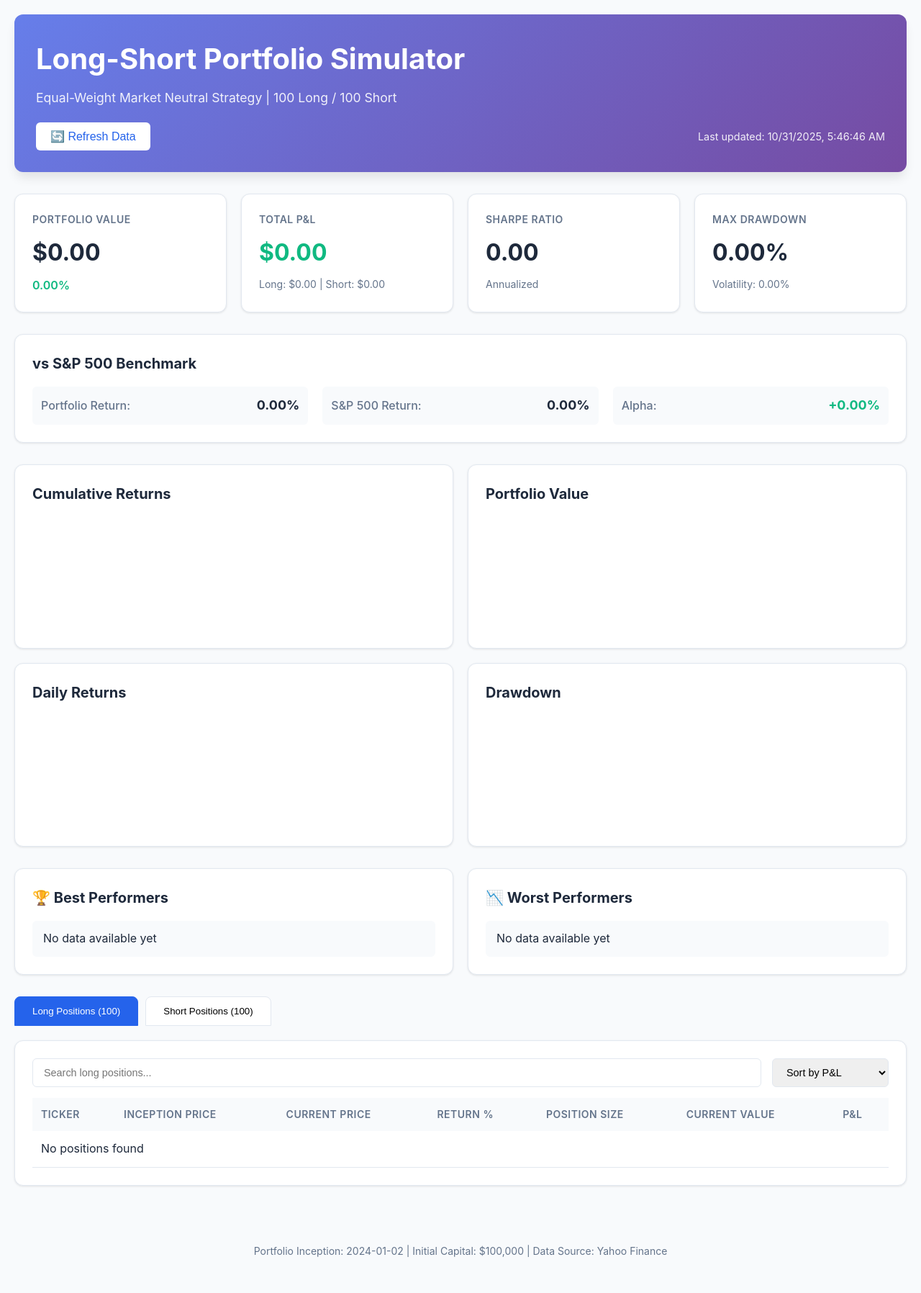
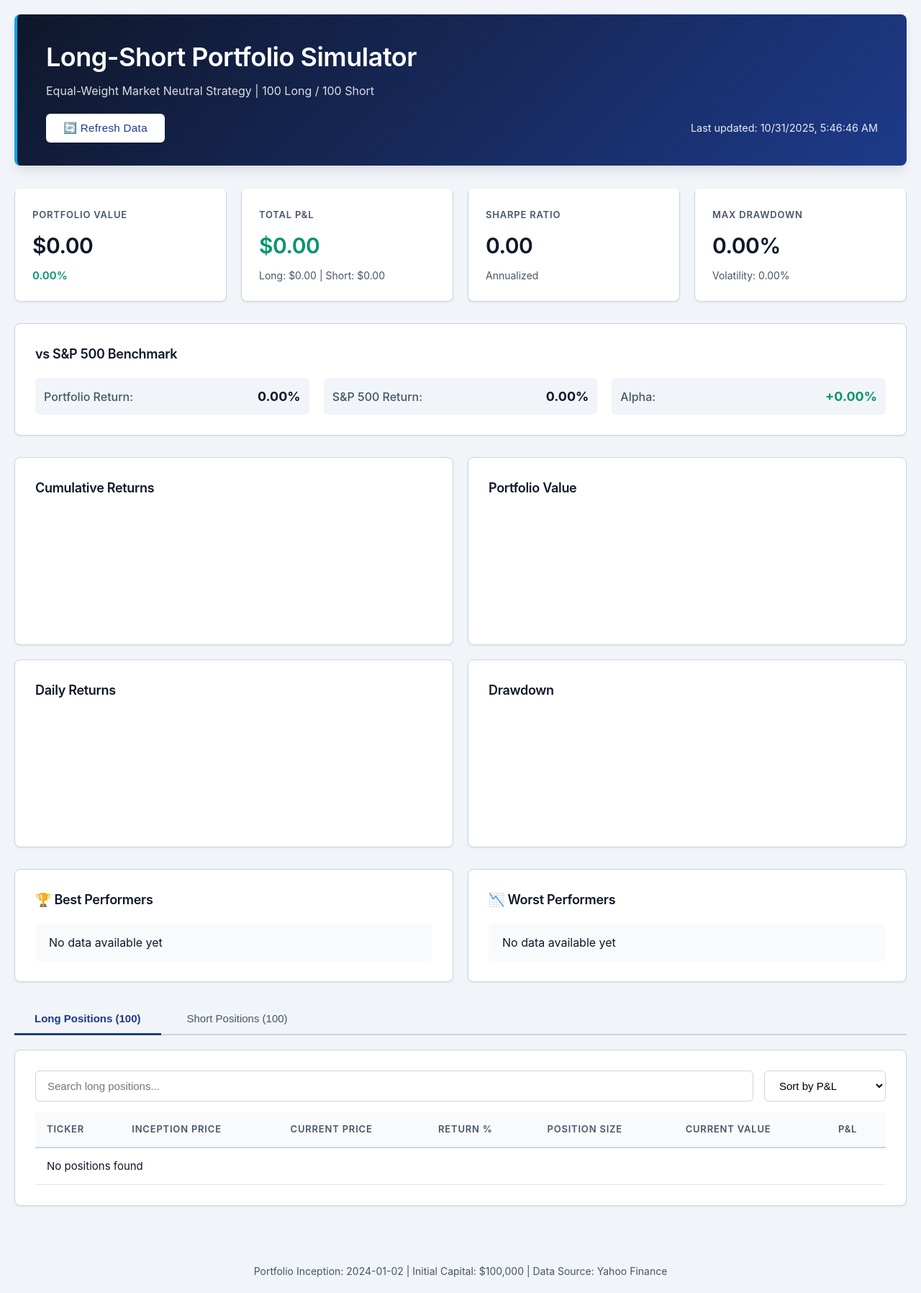
Before and after one commit to josegalindon/jgfa_simulator, a Flask app: page / in a window 1280 px wide. Shown: the whole page at 72% size. Before the commit the page ends 1746 px from the top, so only its background shows below. Run offline with Flask 3, Linux system fonts and the light colour scheme; data that the repository does not hold is empty; a map, chart or similar area stays blank.

Commit message:
Update to professional color scheme and styling
Design improvements:
- Changed header from purple gradient to professional navy blue
- Updated color palette with darker, more corporate tones
- Added accent color (cyan blue) for highlights
- Refined typography with better spacing and letter-spacing
- Updated buttons with subtle shadows instead of transforms
- Redesigned tabs with modern underline style
- Enhanced tables with monospace font for tickers
- Added hover states and smooth transitions throughout
- Improved form inputs with focus states
- Added subtle border highlights on metric cards
- Updated performer cards with cleaner styling
- Better professional shadows and spacing
- Font smoothing for better rendering

Professional color scheme:
- Primary: Navy blue (#1e3a8a)
- Accent: Sky blue (#0ea5e9)
- Success: Emerald green (#059669)
- Danger: Red (#dc2626)
- Background: Light slate (#f1f5f9)

```diff
--- a/portfolio_simulator/static/style.css
+++ b/portfolio_simulator/static/style.css
@@ -6,16 +6,19 @@
 }
 
 :root {
-    --primary-color: #2563eb;
-    --success-color: #10b981;
-    --danger-color: #ef4444;
-    --warning-color: #f59e0b;
-    --bg-color: #f8fafc;
+    --primary-color: #1e3a8a;
+    --primary-light: #3b82f6;
+    --success-color: #059669;
+    --danger-color: #dc2626;
+    --warning-color: #d97706;
+    --bg-color: #f1f5f9;
     --card-bg: #ffffff;
-    --text-primary: #1e293b;
-    --text-secondary: #64748b;
-    --border-color: #e2e8f0;
-    --shadow: 0 1px 3px 0 rgb(0 0 0 / 0.1);
+    --text-primary: #0f172a;
+    --text-secondary: #475569;
+    --border-color: #cbd5e1;
+    --accent-color: #0ea5e9;
+    --shadow: 0 1px 3px 0 rgb(0 0 0 / 0.08);
+    --shadow-md: 0 4px 6px -1px rgb(0 0 0 / 0.08);
     --shadow-lg: 0 10px 15px -3px rgb(0 0 0 / 0.1);
 }
 
@@ -23,7 +26,9 @@ body {
     font-family: -apple-system, BlinkMacSystemFont, 'Segoe UI', Roboto, 'Helvetica Neue', Arial, sans-serif;
     background-color: var(--bg-color);
     color: var(--text-primary);
-    line-height: 1.6;
+    line-height: 1.5;
+    -webkit-font-smoothing: antialiased;
+    -moz-osx-font-smoothing: grayscale;
 }
 
 .container {
@@ -34,24 +39,27 @@ body {
 
 /* Header */
 .header {
-    background: linear-gradient(135deg, #667eea 0%, #764ba2 100%);
+    background: linear-gradient(135deg, #0f172a 0%, #1e3a8a 100%);
     color: white;
-    padding: 30px;
-    border-radius: 12px;
-    margin-bottom: 30px;
+    padding: 32px 40px;
+    border-radius: 8px;
+    margin-bottom: 32px;
     box-shadow: var(--shadow-lg);
+    border-left: 4px solid var(--accent-color);
 }
 
 .header h1 {
-    font-size: 2.5rem;
+    font-size: 2.25rem;
     margin-bottom: 8px;
-    font-weight: 700;
+    font-weight: 600;
+    letter-spacing: -0.5px;
 }
 
 .subtitle {
-    font-size: 1.1rem;
-    opacity: 0.9;
+    font-size: 1rem;
+    opacity: 0.85;
     margin-bottom: 20px;
+    font-weight: 400;
 }
 
 .header-actions {
@@ -68,27 +76,29 @@ body {
 
 /* Buttons */
 .btn {
-    padding: 10px 20px;
+    padding: 11px 24px;
     border: none;
     border-radius: 6px;
-    font-size: 1rem;
+    font-size: 0.95rem;
     cursor: pointer;
-    transition: all 0.3s ease;
+    transition: all 0.2s ease;
     font-weight: 500;
+    letter-spacing: 0.3px;
 }
 
 .btn-primary {
     background-color: white;
     color: var(--primary-color);
+    box-shadow: var(--shadow);
 }
 
 .btn-primary:hover {
-    transform: translateY(-2px);
-    box-shadow: var(--shadow-lg);
+    background-color: #f8fafc;
+    box-shadow: var(--shadow-md);
 }
 
 .btn-primary:active {
-    transform: translateY(0);
+    transform: scale(0.98);
 }
 
 .btn-primary:disabled {
@@ -147,16 +157,23 @@ body {
 /* Cards */
 .card {
     background: var(--card-bg);
-    border-radius: 12px;
-    padding: 24px;
+    border-radius: 8px;
+    padding: 28px;
     box-shadow: var(--shadow);
     border: 1px solid var(--border-color);
+    transition: box-shadow 0.2s ease;
+}
+
+.card:hover {
+    box-shadow: var(--shadow-md);
 }
 
 .card h3 {
-    font-size: 1.25rem;
-    margin-bottom: 16px;
+    font-size: 1.125rem;
+    margin-bottom: 20px;
     color: var(--text-primary);
+    font-weight: 600;
+    letter-spacing: -0.3px;
 }
 
 /* Summary Section */
@@ -172,36 +189,38 @@ body {
 
 .metric-card {
     background: var(--card-bg);
-    border-radius: 12px;
+    border-radius: 8px;
     padding: 24px;
     box-shadow: var(--shadow);
     border: 1px solid var(--border-color);
-    transition: transform 0.2s ease;
+    transition: all 0.2s ease;
+    border-top: 3px solid transparent;
 }
 
 .metric-card:hover {
-    transform: translateY(-4px);
-    box-shadow: var(--shadow-lg);
+    box-shadow: var(--shadow-md);
+    border-top-color: var(--primary-light);
 }
 
 .metric-label {
-    font-size: 0.875rem;
+    font-size: 0.8125rem;
     color: var(--text-secondary);
-    margin-bottom: 8px;
+    margin-bottom: 10px;
     text-transform: uppercase;
-    letter-spacing: 0.5px;
+    letter-spacing: 0.8px;
     font-weight: 600;
 }
 
 .metric-value {
-    font-size: 2rem;
-    font-weight: 700;
+    font-size: 1.875rem;
+    font-weight: 600;
     margin-bottom: 8px;
     color: var(--text-primary);
+    letter-spacing: -0.5px;
 }
 
 .metric-change {
-    font-size: 1rem;
+    font-size: 0.9375rem;
     font-weight: 600;
 }
 
@@ -286,10 +305,15 @@ canvas {
     display: flex;
     justify-content: space-between;
     align-items: center;
-    padding: 12px;
-    background: var(--bg-color);
+    padding: 14px 16px;
+    background: #f8fafc;
     border-radius: 6px;
     border-left: 3px solid transparent;
+    transition: all 0.15s ease;
+}
+
+.performer-item:hover {
+    background: #f1f5f9;
 }
 
 .performer-item.positive {
@@ -302,44 +326,54 @@ canvas {
 
 .performer-ticker {
     font-weight: 600;
-    font-size: 1rem;
+    font-size: 0.9375rem;
+    font-family: 'Courier New', monospace;
+    color: var(--text-primary);
 }
 
 .performer-return {
-    font-size: 0.875rem;
+    font-size: 0.8125rem;
     color: var(--text-secondary);
+    margin-top: 2px;
 }
 
 .performer-pnl {
-    font-weight: 700;
+    font-weight: 600;
     font-size: 1rem;
+    letter-spacing: -0.3px;
 }
 
 /* Tabs */
 .tabs {
     display: flex;
-    gap: 10px;
+    gap: 8px;
     margin-bottom: 20px;
+    border-bottom: 2px solid var(--border-color);
 }
 
 .tab-btn {
-    padding: 12px 24px;
-    background: var(--card-bg);
-    border: 1px solid var(--border-color);
-    border-radius: 8px 8px 0 0;
+    padding: 12px 28px;
+    background: transparent;
+    border: none;
+    border-bottom: 3px solid transparent;
     cursor: pointer;
     font-weight: 500;
     transition: all 0.2s ease;
+    color: var(--text-secondary);
+    margin-bottom: -2px;
+    font-size: 0.9375rem;
 }
 
 .tab-btn:hover {
-    background: var(--bg-color);
+    color: var(--text-primary);
+    border-bottom-color: var(--border-color);
 }
 
 .tab-btn.active {
-    background: var(--primary-color);
-    color: white;
-    border-color: var(--primary-color);
+    background: transparent;
+    color: var(--primary-color);
+    border-bottom-color: var(--primary-color);
+    font-weight: 600;
 }
 
 .tab-content {
@@ -359,18 +393,34 @@ canvas {
 
 .search-input {
     flex: 1;
-    padding: 10px 15px;
+    padding: 11px 16px;
     border: 1px solid var(--border-color);
     border-radius: 6px;
-    font-size: 0.9rem;
+    font-size: 0.9375rem;
+    transition: all 0.2s ease;
+    background: var(--card-bg);
+}
+
+.search-input:focus {
+    outline: none;
+    border-color: var(--primary-light);
+    box-shadow: 0 0 0 3px rgba(59, 130, 246, 0.1);
 }
 
 .sort-select {
-    padding: 10px 15px;
+    padding: 11px 16px;
     border: 1px solid var(--border-color);
     border-radius: 6px;
-    font-size: 0.9rem;
+    font-size: 0.9375rem;
     cursor: pointer;
+    background: var(--card-bg);
+    transition: all 0.2s ease;
+}
+
+.sort-select:focus {
+    outline: none;
+    border-color: var(--primary-light);
+    box-shadow: 0 0 0 3px rgba(59, 130, 246, 0.1);
 }
 
 .table-wrapper {
@@ -380,36 +430,44 @@ canvas {
 .positions-table {
     width: 100%;
     border-collapse: collapse;
+    font-size: 0.9375rem;
 }
 
 .positions-table thead {
-    background: var(--bg-color);
+    background: #f8fafc;
     position: sticky;
     top: 0;
 }
 
 .positions-table th {
-    padding: 12px;
+    padding: 14px 16px;
     text-align: left;
     font-weight: 600;
     color: var(--text-secondary);
-    font-size: 0.875rem;
+    font-size: 0.8125rem;
     text-transform: uppercase;
-    letter-spacing: 0.5px;
+    letter-spacing: 0.8px;
+    border-bottom: 2px solid var(--border-color);
 }
 
 .positions-table td {
-    padding: 12px;
-    border-bottom: 1px solid var(--border-color);
+    padding: 14px 16px;
+    border-bottom: 1px solid #e2e8f0;
+}
+
+.positions-table tbody tr {
+    transition: background-color 0.15s ease;
 }
 
 .positions-table tbody tr:hover {
-    background: var(--bg-color);
+    background: #f8fafc;
 }
 
 .ticker-cell {
     font-weight: 600;
     color: var(--primary-color);
+    font-family: 'Courier New', monospace;
+    font-size: 0.9rem;
 }
 
 /* Footer */
```
